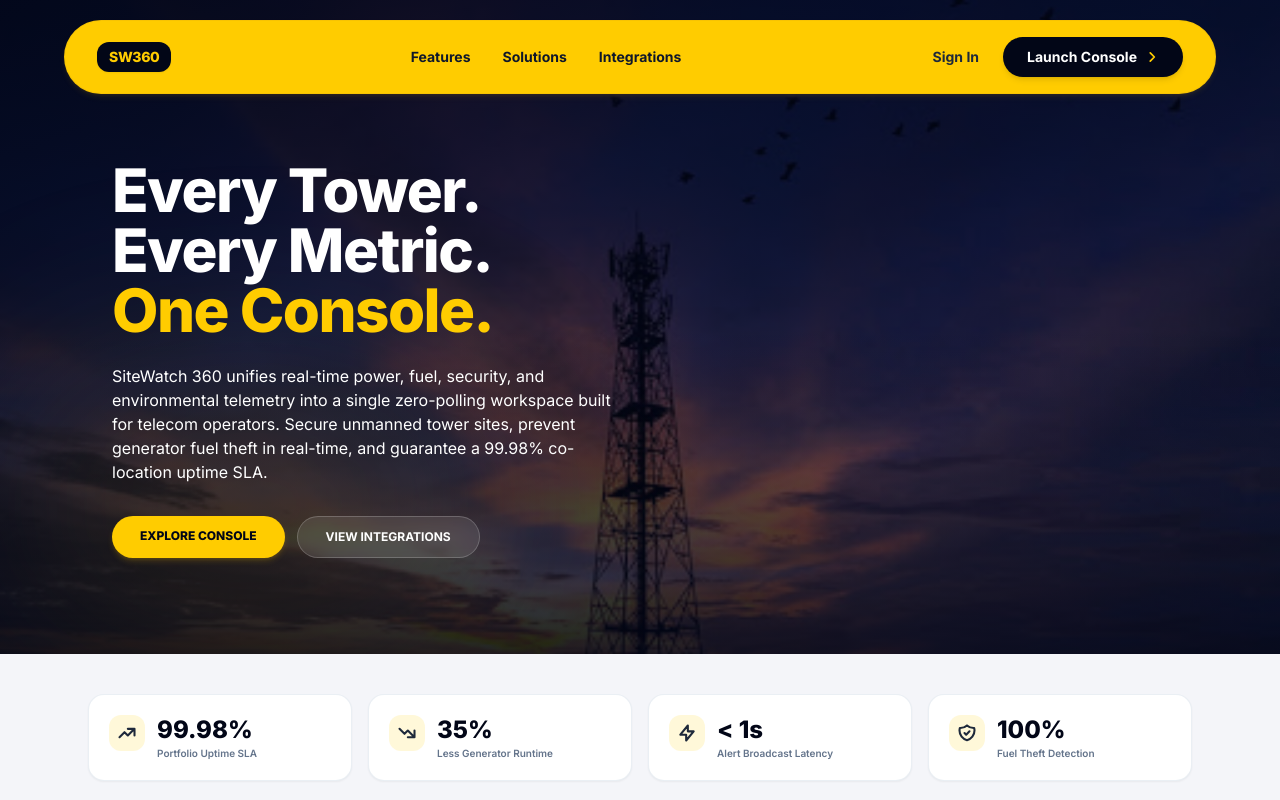
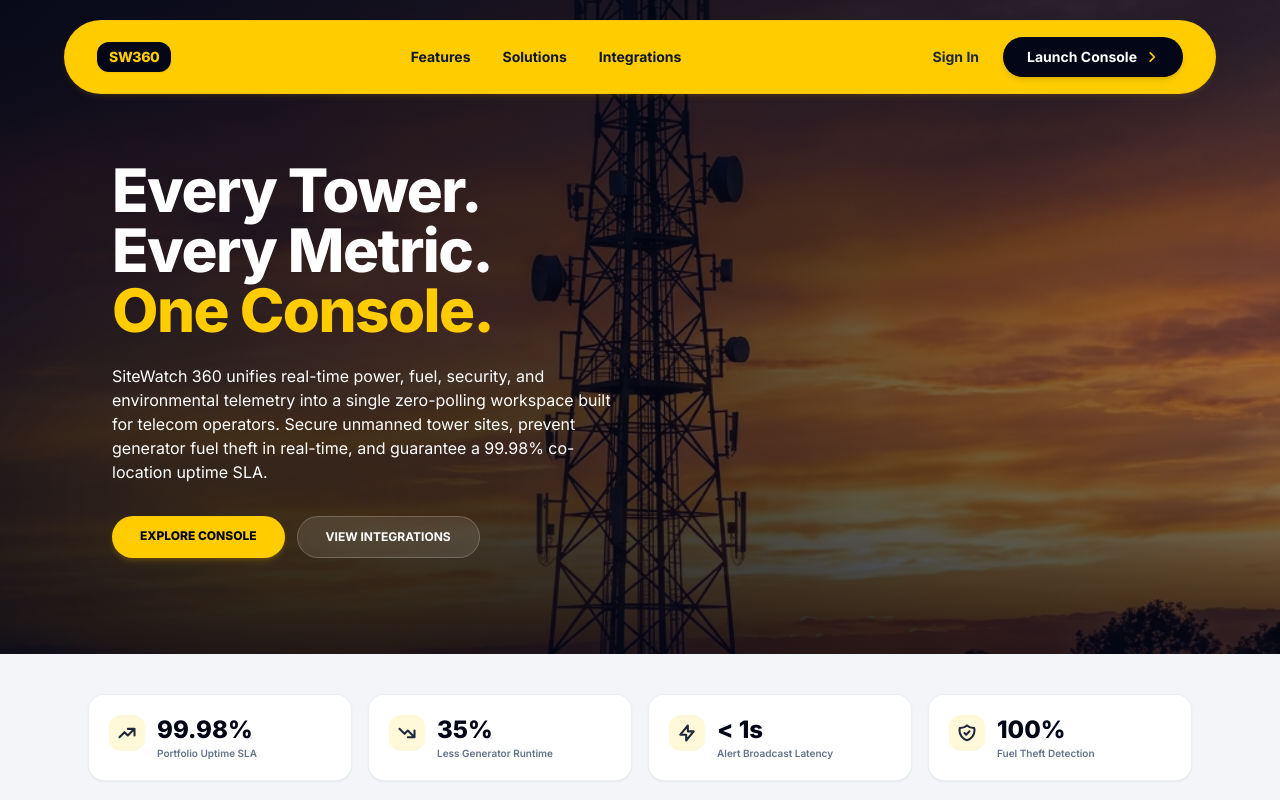
Before and after one commit to Luyando24/sitewatch, a React (Vite) app in the folder client/: page / in a window 1280 px wide. Shown: the top 800 px of the page. Built offline with nearby package versions, Linux system fonts and the light colour scheme; no server answers; a web font is replaced by a local one.

Commit message:
first commit

```diff
--- a/client/src/pages/Landing.jsx
+++ b/client/src/pages/Landing.jsx
@@ -2,7 +2,7 @@
 import { Link } from "react-router-dom";
 
 // Real local photos
-const HERO_BG = "/photos/unnamed.jpg";           // sunset silhouette tower
+const HERO_BG = "/photos/sunset_tower_hd.png";           // sunset silhouette tower
 const TOWER_CLOSE = "/photos/5G-Tower-Stock-Image.jpg"; // 5G tower close-up
 const SITE_SOLAR = "/photos/6Obm8C2.jpeg";       // Zambia site with solar panel
 const TECH_CLIMB = "/photos/Unmatched-Internet-Connectivity-Quality-768x512.webp"; // engineer on tower
```
Also changed, not shown: client/public/photos/sunset_tower_hd.png (added).
